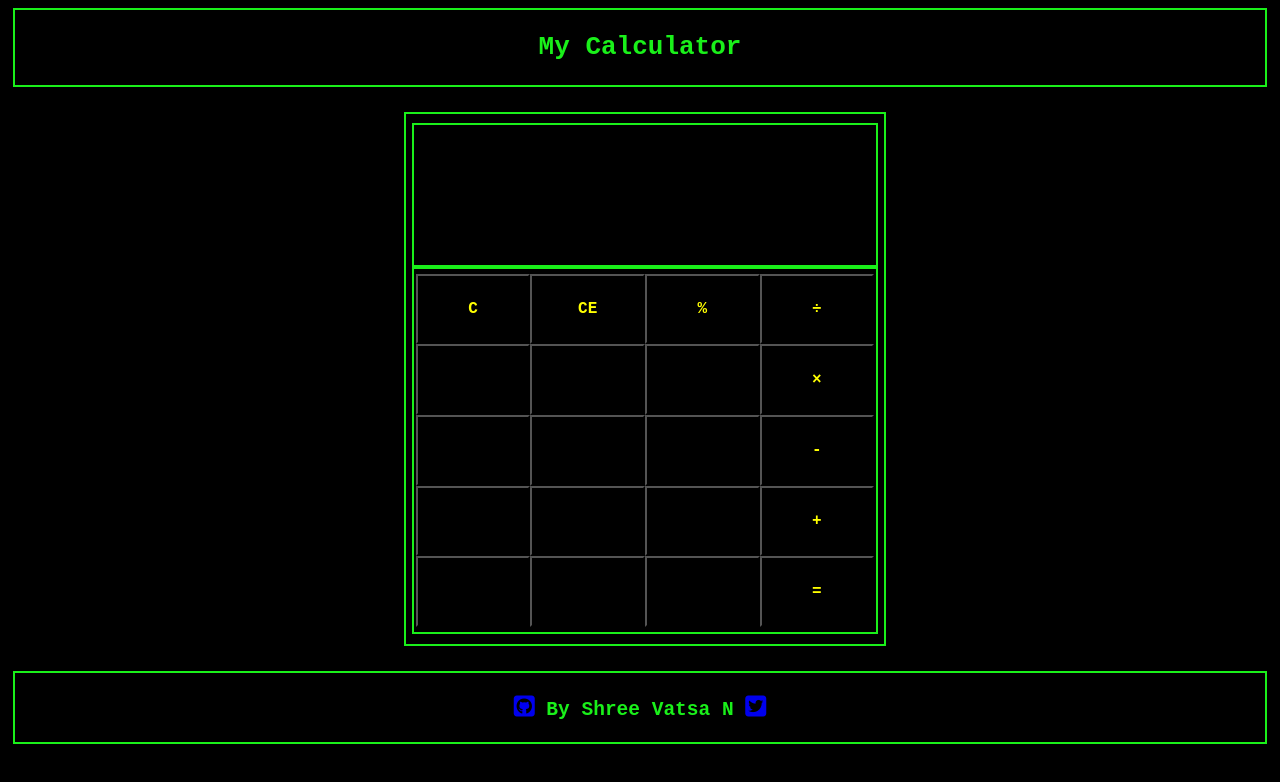
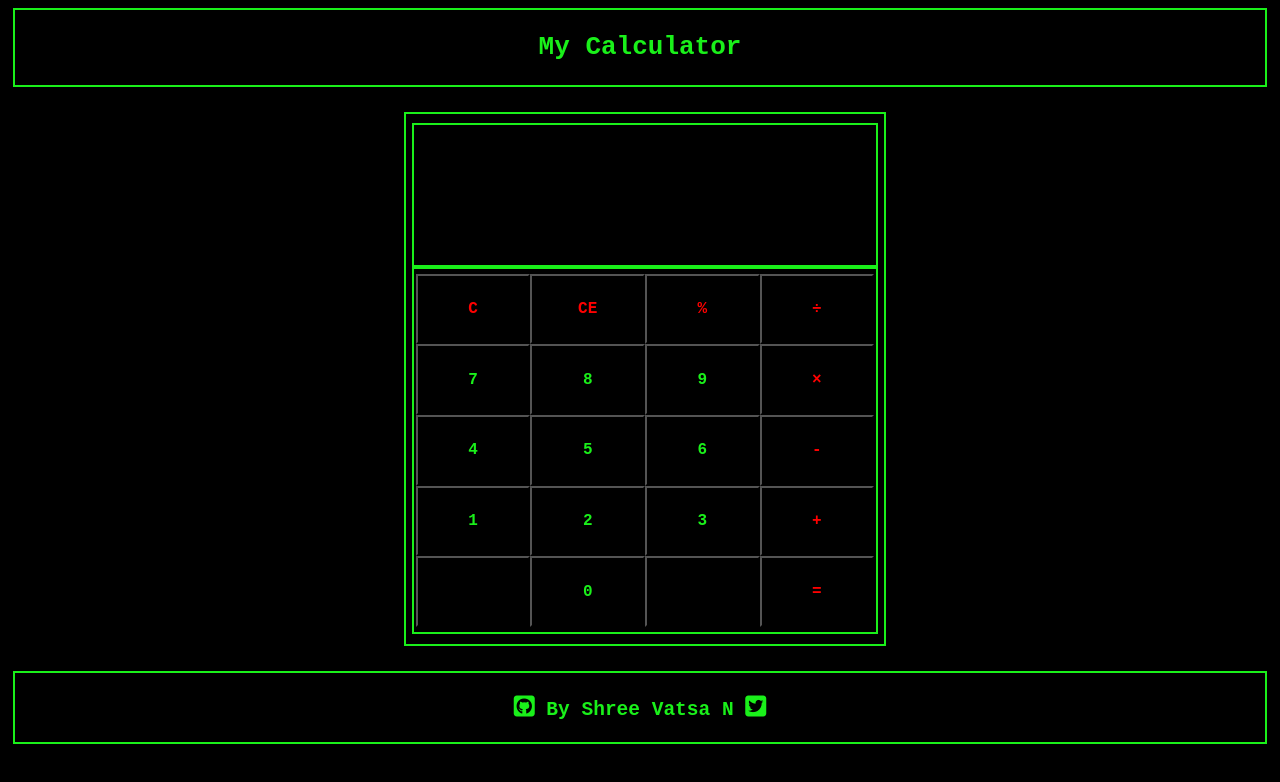
Before and after one commit to breathmier/breath-mier, a plain HTML site: page index.html in a window 1280 px wide. Drawn offline with Linux system fonts and the light colour scheme.

Commit message:
Update style.css

```diff
--- a/style.css
+++ b/style.css
@@ -185,14 +185,14 @@ body {
 }
 
 .operators {
-    color: yellow;
+    color: red;
     background-color: black;
     font-size: large;
     font-weight: bold;
 }
 
 .numbers, .empty {
-    color : blue(26, 240, 26);
+    color : rgb(26, 240, 26);
     background-color: black;
     font-size: large;
     font-weight: bold;
@@ -211,17 +211,17 @@ body {
 }
 
 .operators:hover {
-    color : blue(26, 240, 26);
+    color : rgb(26, 240, 26);
     font-size: medium;
 }
 
 .numbers:hover {
-    color: yellow;
+    color: red;
     font-size: medium;
 }
 
 .fa-twitter-square, .fa-github-square {
-    color : blue(26, 240, 26);
+    color : rgb(26, 240, 26);
 }
 
 .fa-twitter-square:hover , .fa-github-square:hover {
```
